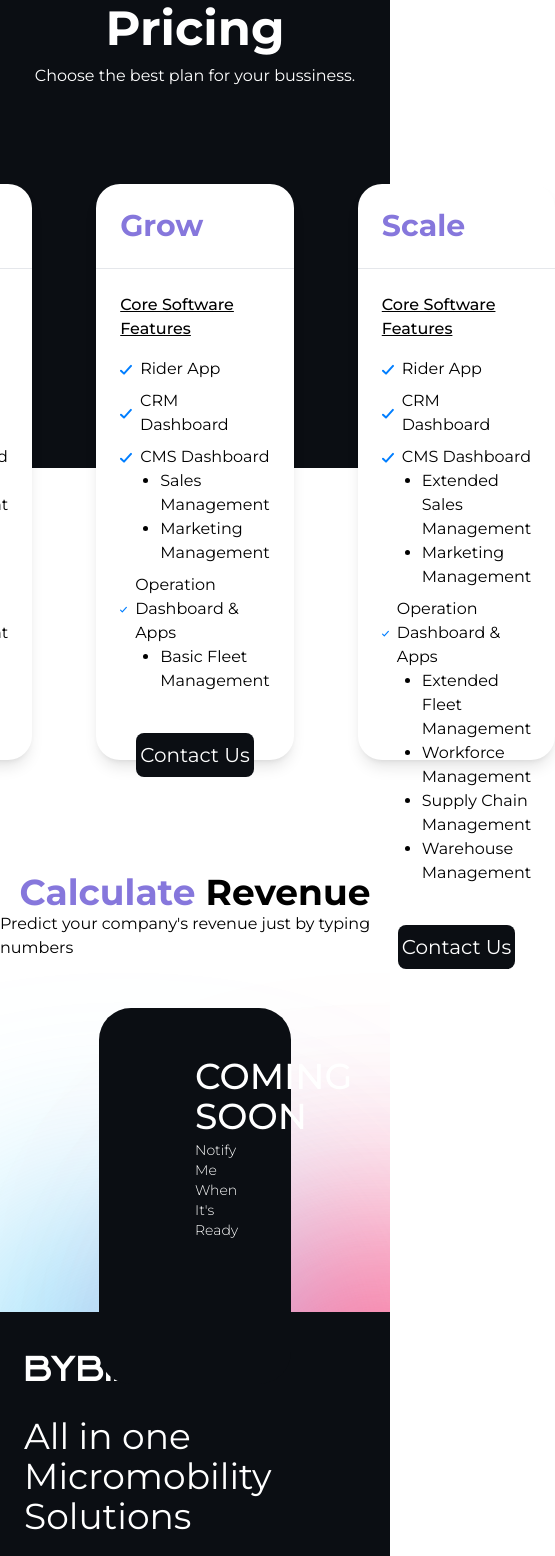
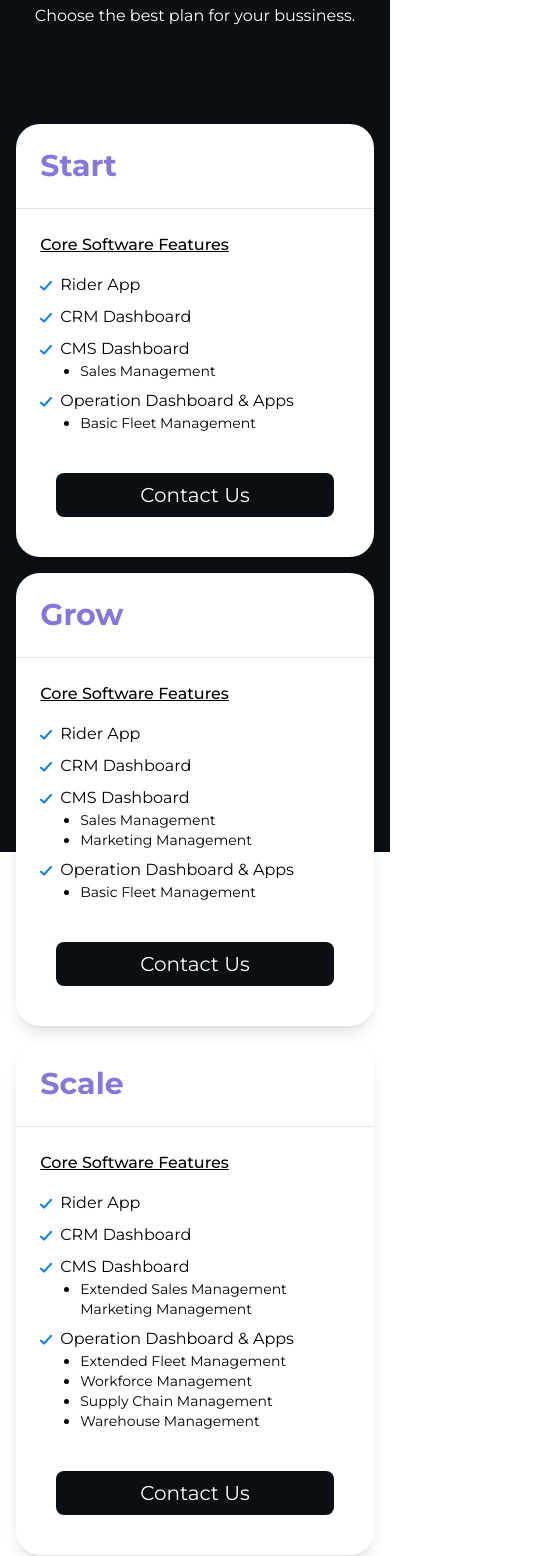
Before and after one commit to GokdenizCakir/bybike.tech, a Next.js app: page /pricing in a window 390 px wide. Shown: the part 252-1808 px from the top of the page, 555 px wide, since content can reach past the window. Built offline with nearby package versions, Linux system fonts and the light colour scheme.

Commit message:
fixed safari bug

```diff
--- a/app/demo/page.js
+++ b/app/demo/page.js
@@ -230,6 +230,32 @@ const page = () => {
                   ></textarea>
                 </div>
               </div>
+              {props.isSubmitting ? (
+                <div className='flex gap-4 items-center mt-6'>
+                  <div className='flex px-10 rounded-sm justify-center bg-bybikeBlue items-center'>
+                    <svg className='w-9' viewBox='0 -0.5 25 25' fill='none'>
+                      <g id='SVGRepo_bgCarrier' stroke-width='0'></g>
+                      <g
+                        id='SVGRepo_tracerCarrier'
+                        stroke-linecap='round'
+                        stroke-linejoin='round'
+                      ></g>
+                      <g id='SVGRepo_iconCarrier'>
+                        <path
+                          d='M5.5 12.5L10.167 17L19.5 8'
+                          stroke='#ffffff'
+                          stroke-width='1.5'
+                          stroke-linecap='round'
+                          stroke-linejoin='round'
+                        ></path>
+                      </g>
+                    </svg>
+                  </div>
+                  <h2 className='text-white text-xs'>
+                    We will contact you as soon as possible
+                  </h2>
+                </div>
+              ) : (
                 <button
                   disabled={props.isSubmitting || !props.isValid}
                   type='submit'
@@ -237,6 +263,7 @@ const page = () => {
                 >
                   SUBMIT
                 </button>
+              )}
             </form>
           )}
         </Formik>
--- a/app/globals.css
+++ b/app/globals.css
@@ -3,8 +3,8 @@
 @tailwind utilities;
 @import url('https://fonts.googleapis.com/css2?family=Inter:wght@400;700&family=Montserrat:wght@200;400;500;700&display=swap');
 @font-face {
-  font-family: "AZONIX";
-  src: url("../public/Azonix.otf");
+  font-family: 'AZONIX';
+  src: url('../public/Azonix.otf');
 }
 
 body {
@@ -18,6 +18,10 @@ body {
 
 * {
   box-sizing: border-box;
+}
+
+mark {
+  transform: translate3d(0, 0, 0);
 }
 
 .outer-container .carousel-wrapper {
@@ -75,17 +79,17 @@ body {
   transition: transform 0.4s ease, opacity 0.6s ease;
 }
 
-.carousel-item.active{
+.carousel-item.active {
   opacity: 1;
 }
 
-.carousel-item.active h2{
+.carousel-item.active h2 {
   opacity: 1;
-  color: #6C87DE;
+  color: #6c87de;
   font-weight: 800;
 }
 
-.carousel-item.active p{
+.carousel-item.active p {
   opacity: 1;
   font-weight: 500;
 }
--- a/app/pricing/page.js
+++ b/app/pricing/page.js
@@ -6,15 +6,16 @@ const page = () => {
     <main>
       <div className='relative'>
         <div className='absolute inset-0 z-40'>
-          <h1 className='text-5xl font-semibold text-white text-center mt-32'>
+          <h1 className='text-3xl sm:text-4xl md:text-5xl font-semibold text-white text-center mt-32'>
             Plans and Pricing
           </h1>
           <h3 className='text-white text-center mt-3'>
             Choose the best plan for your bussiness.
           </h3>
-          <div className='flex gap-16 justify-center h-[36rem] mt-24'>
-            <div className='bg-white flex flex-col justify-between rounded-3xl shadow-lg'>
-              <div>
+          <div className='flex justify-center'>
+            <div className='flex w-[64rem] flex-col md:flex-row gap-4 lg:gap-12 items-center justify-center md:h-[36rem] mt-24'>
+              <div className='bg-white w-11/12 sm:w-auto flex flex-col justify-between rounded-3xl shadow-lg'>
+                <div className='md:h-[26rem]'>
                   <h2 className='text-3xl text-[#8677dc] font-semibold p-6'>
                     Start
                   </h2>
@@ -76,7 +77,9 @@ const page = () => {
                           </svg>{' '}
                           <h2>CMS Dashboard</h2>
                         </div>
-                      <li className='list-disc ml-10'>Sales Management</li>
+                        <li className='list-disc ml-10 sm:ml-4 text-sm lg:text-base lg:ml-10'>
+                          Sales Management
+                        </li>
                       </li>
                       <li>
                         <div className='flex items-center gap-2'>
@@ -96,7 +99,7 @@ const page = () => {
                           </svg>{' '}
                           <h2>Operation Dashboard & Apps</h2>
                         </div>
-                      <li className='list-disc ml-10'>
+                        <li className='list-disc text-sm lg:text-base ml-10 sm:ml-4 lg:ml-10'>
                           Basic Fleet Management
                         </li>
                       </li>
@@ -104,12 +107,15 @@ const page = () => {
                   </div>
                 </div>
 
-              <Link href='/demo' className='bg-bybikeBlack text-center text-white m-10 rounded-lg py-2 text-xl'>
+                <Link
+                  href='/demo'
+                  className='bg-bybikeBlack text-center text-white m-10 rounded-lg py-2 text-xl'
+                >
                   Contact Us
                 </Link>
               </div>
-            <div className='bg-white flex flex-col justify-between rounded-3xl shadow-lg'>
-              <div>
+              <div className='bg-white  w-11/12 sm:w-auto flex flex-col justify-between rounded-3xl shadow-lg'>
+                <div className='md:h-[26rem]'>
                   <h2 className='text-3xl text-[#8677dc] font-semibold p-6'>
                     Grow
                   </h2>
@@ -171,8 +177,12 @@ const page = () => {
                           </svg>{' '}
                           <h2>CMS Dashboard</h2>
                         </div>
-                      <li className='list-disc ml-10'>Sales Management</li>
-                      <li className='list-disc ml-10'>Marketing Management</li>
+                        <li className='list-disc text-sm lg:text-base ml-10 sm:ml-4 lg:ml-10'>
+                          Sales Management
+                        </li>
+                        <li className='list-disc text-sm lg:text-base ml-10 sm:ml-4 lg:ml-10'>
+                          Marketing Management
+                        </li>
                       </li>
                       <li>
                         <div className='flex items-center gap-2'>
@@ -192,7 +202,7 @@ const page = () => {
                           </svg>{' '}
                           <h2>Operation Dashboard & Apps</h2>
                         </div>
-                      <li className='list-disc ml-10'>
+                        <li className='list-disc text-sm lg:text-base ml-10 sm:ml-4 lg:ml-10'>
                           Basic Fleet Management
                         </li>
                       </li>
@@ -200,13 +210,16 @@ const page = () => {
                   </div>
                 </div>
 
-              <Link href='/demo' className='bg-bybikeBlack text-center text-white m-10 rounded-lg py-2 text-xl'>
+                <Link
+                  href='/demo'
+                  className='bg-bybikeBlack text-center text-white m-10 rounded-lg py-2 text-xl'
+                >
                   Contact Us
                 </Link>
               </div>
 
-            <div className='bg-white flex flex-col justify-between rounded-3xl shadow-lg'>
-              <div>
+              <div className='bg-white w-11/12 sm:w-auto flex flex-col justify-between rounded-3xl shadow-lg'>
+                <div className='w-auto md:h-[26rem]'>
                   <h2 className='text-3xl text-[#8677dc] font-semibold p-6'>
                     Scale
                   </h2>
@@ -268,10 +281,12 @@ const page = () => {
                           </svg>{' '}
                           <h2>CMS Dashboard</h2>
                         </div>
-                      <li className='list-disc ml-10'>
+                        <li className='list-disc text-sm lg:text-base ml-10 sm:ml-4 lg:ml-10'>
                           Extended Sales Management
                         </li>
-                      <li className='list-disc ml-10'>Marketing Management</li>
+                        <li className='list-dis text-sm lg:text-basec ml-10 sm:ml-4 lg:ml-10'>
+                          Marketing Management
+                        </li>
                       </li>
                       <li>
                         <div className='flex items-center gap-2'>
@@ -291,53 +306,67 @@ const page = () => {
                           </svg>{' '}
                           <h2>Operation Dashboard & Apps</h2>
                         </div>
-                      <li className='list-disc ml-10'>
+                        <li className='list-disc text-sm lg:text-base ml-10 sm:ml-4 lg:ml-10'>
                           Extended Fleet Management
                         </li>
-                      <li className='list-disc ml-10'>Workforce Management</li>
-                      <li className='list-disc ml-10'>
+                        <li className='list-disc text-sm lg:text-base ml-10 sm:ml-4 lg:ml-10'>
+                          Workforce Management
+                        </li>
+                        <li className='list-disc whitespace-nowrap text-sm lg:text-base ml-10 sm:ml-4 lg:ml-10'>
                           Supply Chain Management
                         </li>
-                      <li className='list-disc ml-10'>Warehouse Management</li>
+                        <li className='list-disc text-sm lg:text-base ml-10 sm:ml-4 lg:ml-10'>
+                          Warehouse Management
+                        </li>
                       </li>
                     </ul>
                   </div>
                 </div>
 
-              <Link href='/demo' className='bg-bybikeBlack text-center text-white m-10 rounded-lg py-2 text-xl'>
+                <Link
+                  href='/demo'
+                  className='bg-bybikeBlack text-center text-white m-10 rounded-lg py-2 text-xl'
+                >
                   Contact Us
                 </Link>
               </div>
             </div>
+          </div>
           <section className='flex flex-col items-center pt-28'>
-            <h2 className='text-4xl font-semibold'>
+            <h2 className='text-2xl sm:text-4xl font-semibold'>
               <span className='text-[#8677DC]'>Calculate</span> Revenue
             </h2>
-            <h4>Predict your company's revenue just by typing numbers</h4>
-            <div className='mt-12 bg-bybikeBlack w-5/12 rounded-[2rem] px-24 py-12 text-white'>
-              <h2 className='text-4xl text-center font-medium'>COMING SOON</h2>
+            <h4 className='text-center text-sm sm:text-base'>
+              Predict your company's revenue just by typing numbers
+            </h4>
+            <div className='mt-12 bg-bybikeBlack w-[20.4rem] sm:w-[32rem] md:w-[40rem] rounded-[2rem] py-12 text-white'>
+              <h2 className='text-2xl sm:text-4xl text-center font-medium'>
+                COMING SOON
+              </h2>
               <h4 className='text-center text-sm font-light mt-1'>
                 Notify Me When It's Ready
               </h4>
-              <div className='flex h-12 items-center mt-12 justify-center rounded-md overflow-hidden'>
+              <div className='flex justify-center mt-12'>
+                <div className='flex h-12 px-2 items-center justify-center rounded-md overflow-hidden'>
                   <input
                     type='text'
                     placeholder='Enter a valid e-mail address'
-                  className='focus:outline-none text-black px-4 w-3/5 h-full text-sm'
+                    className='focus:outline-none text-black px-4 sm:w-[16rem] h-full text-sm'
                   />
-                <button className='bg-[#8677DC] h-full px-4 text-white'>
+                  <button className='bg-[#8677DC] text-sm sm:text-base h-full px-4 text-white'>
                     NOTIFY ME
                   </button>
+                </div>
               </div>
             </div>
           </section>
         </div>
 
-        <div className='bg-bybikeBlack h-[40rem]'></div>
-        <div className='relative flex items-end overflow-hidden h-screen bg-white'>
-          <div className='bg-[#26C2FA] w-2/3 -mb-48 aspect-square blur-[8rem] rounded-[50%]'></div>
-          <div className='bg-[#F33EE7] w-2/3 -mb-56 -mr-56 aspect-square blur-[8rem] rounded-[50%]'></div>
-          <div className='bg-[#F33] w-2/3 -mb-48 -mr-32 aspect-square blur-[8rem] rounded-[50%]'></div>
+        <div className='bg-bybikeBlack h-[64rem] md:h-[40rem]'></div>
+        <div className='relative flex items-end overflow-hidden h-[80rem] md:h-screen bg-white'>
+          <mark className='bg-[#26C2FA] w-2/3  sm:-mb-48 aspect-square blur-[8rem] rounded-[50%]'></mark>
+          <mark className='bg-[#F33EE7] w-2/3 sm:-mb-56 -mr-56 aspect-square blur-[8rem] rounded-[50%]'></mark>
+          <mark className='bg-[#F33] w-2/3 sm:-mb-48 -mr-32 aspect-square blur-[8rem] rounded-[50%]'></mark>
         </div>
       </div>
     </main>
```
Lines whose indentation alone changed are shown as unchanged.
